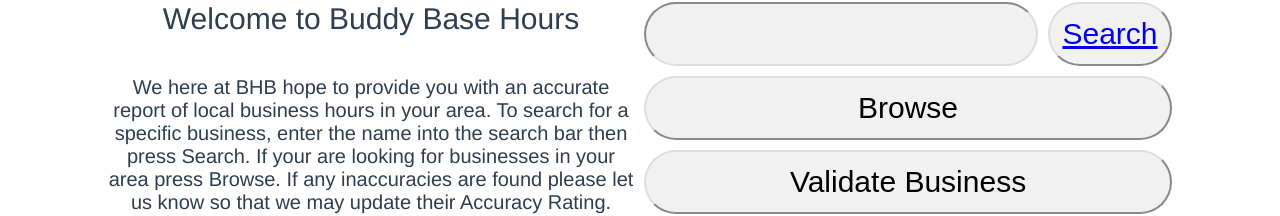
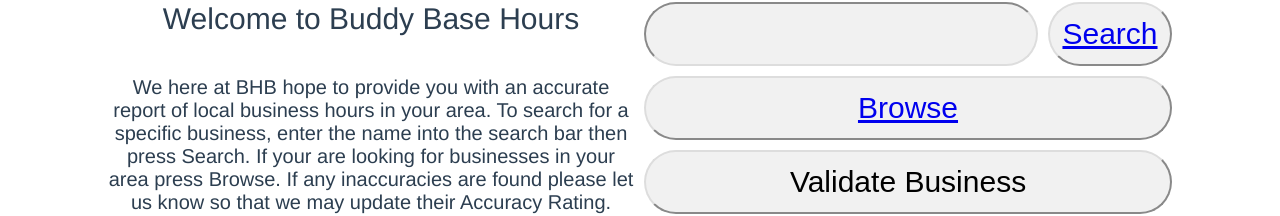
Before and after one commit to JamesRobinson160552/COMP3583, a Vue app in the folder SourceCode/frontend/: page / in a window 1280 px wide. Shown: the part 299-515 px from the top of the page. Built offline with nearby package versions, Linux system fonts and the light colour scheme.

Commit message:
Added Browse functionality
Browse now shows search results for all busnesses

```diff
--- a/SourceCode/frontend/src/views/HomeView.vue
+++ b/SourceCode/frontend/src/views/HomeView.vue
@@ -20,7 +20,7 @@
                 </div>
                 <input class="search" type="text" v-model="searchInput" name="search" id="search" />
                 <button class="search-button button"><router-link :to="searchResultsRoute">Search</router-link></button>
-                <button class="browse button" type="submit">Browse</button>
+                <button class="browse button" type="submit"><router-link :to="'/searchresults/ '">Browse</router-link></button>
             <button class="business button" type="submit">Validate Business</button>
             <div class="map">
                 <iframe src="https://www.google.com/maps/embed?pb=!1m14!1m12!1m3!1d3870.1373147062895!2d-64.36835334073848!3d45.09007515976487!2m3!1f0!2f0!3f0!3m2!1i1024!2i768!4f13.1!5e0!3m2!1sen!2sca!4v1697656705099!5m2!1sen!2sca" width="90%" height="100%" style="border:10;" allowfullscreen="" loading="lazy" referrerpolicy="no-referrer-when-downgrade"></iframe>
--- a/SourceCode/frontend/src/views/SearchResultsView.vue
+++ b/SourceCode/frontend/src/views/SearchResultsView.vue
@@ -8,7 +8,7 @@
         </div>
     </div>
     <div class="searchresults">
-        <h1>Results for "{{ term }}"</h1>
+        <h1 v-if="{ term }.length > 1">Results for "{{ term }}"</h1>
         <div v-for="result in searchresults" v-bind:key="result.id" :class="{ reliable: result.rating >= 4, okay: result.rating >= 3 && result.rating < 4, unreliable: result.rating < 3 }">
             <div class="search-result">
                 <h3> {{ result.name }} </h3>
```
